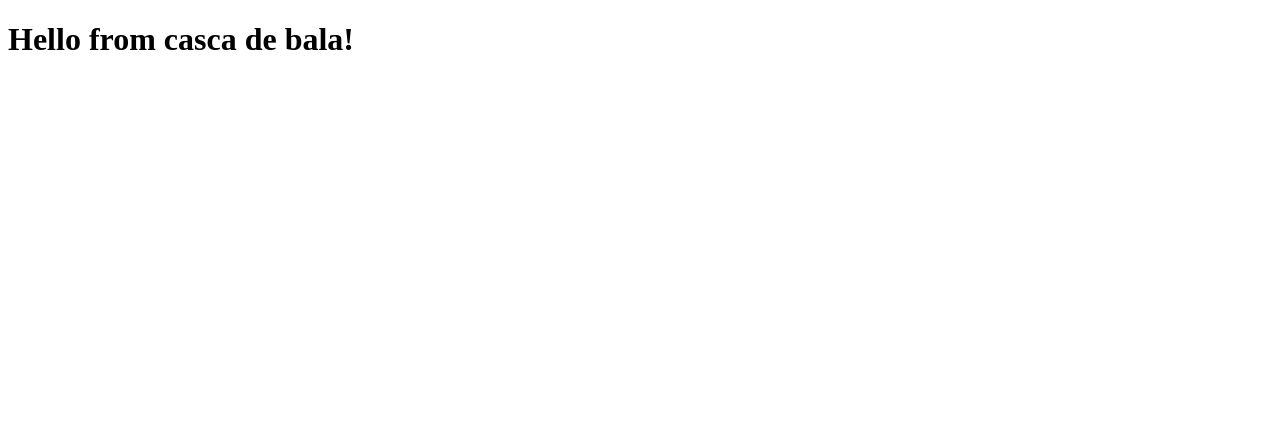
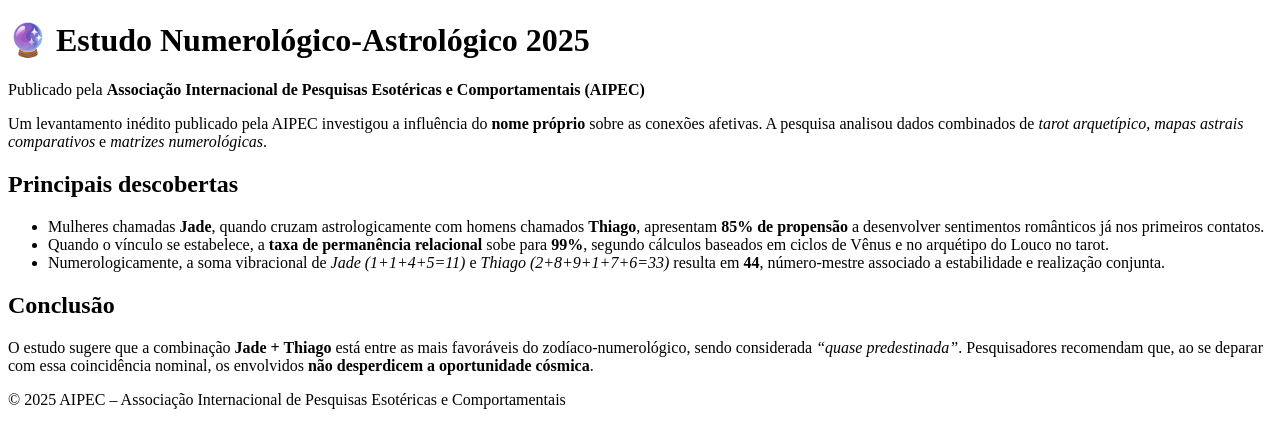
Before and after one commit to thirossato/clone-tabnews, a Next.js app: page / in a window 1280 px wide. Shown: the top 448 px of the page. Built offline with nearby package versions, Linux system fonts and the light colour scheme.

Commit message:
pagina html completa de teste

```diff
--- a/pages/index.js
+++ b/pages/index.js
@@ -1,5 +1,47 @@
+import React from "react";
+
 function Home() {
-    return <h1>Hello from casca de bala!</h1>
+  return (
+    <div className="container">
+      <h1>🔮 Estudo Numerológico-Astrológico 2025</h1>
+      <p className="source">
+        Publicado pela <strong>Associação Internacional de Pesquisas Esotéricas e Comportamentais (AIPEC)</strong>
+      </p>
+
+      <p>
+        Um levantamento inédito publicado pela AIPEC investigou a influência do <strong>nome próprio</strong> sobre as conexões afetivas.
+        A pesquisa analisou dados combinados de <em>tarot arquetípico</em>, <em>mapas astrais comparativos</em> e <em>matrizes numerológicas</em>.
+      </p>
+
+      <h2>Principais descobertas</h2>
+      <ul>
+        <li>
+          Mulheres chamadas <strong>Jade</strong>, quando cruzam astrologicamente com homens chamados <strong>Thiago</strong>, apresentam{" "}
+          <strong>85% de propensão</strong> a desenvolver sentimentos românticos já nos primeiros contatos.
+        </li>
+        <li>
+          Quando o vínculo se estabelece, a <strong>taxa de permanência relacional</strong> sobe para <strong>99%</strong>, segundo cálculos baseados em ciclos de Vênus e no arquétipo do Louco no tarot.
+        </li>
+        <li>
+          Numerologicamente, a soma vibracional de <em>Jade (1+1+4+5=11)</em> e <em>Thiago (2+8+9+1+7+6=33)</em> resulta em{" "}
+          <strong>44</strong>, número-mestre associado a estabilidade e realização conjunta.
+        </li>
+      </ul>
+
+      <div className="highlight">
+        <h2>Conclusão</h2>
+        <p>
+          O estudo sugere que a combinação <strong>Jade + Thiago</strong> está entre as mais favoráveis do zodíaco-numerológico, sendo considerada{" "}
+          <em>“quase predestinada”</em>. Pesquisadores recomendam que, ao se deparar com essa coincidência nominal, os envolvidos{" "}
+          <strong>não desperdicem a oportunidade cósmica</strong>.
+        </p>
+      </div>
+
+      <footer>
+        © 2025 AIPEC – Associação Internacional de Pesquisas Esotéricas e Comportamentais
+      </footer>
+    </div>
+  );
 }
 
 export default Home;
```
